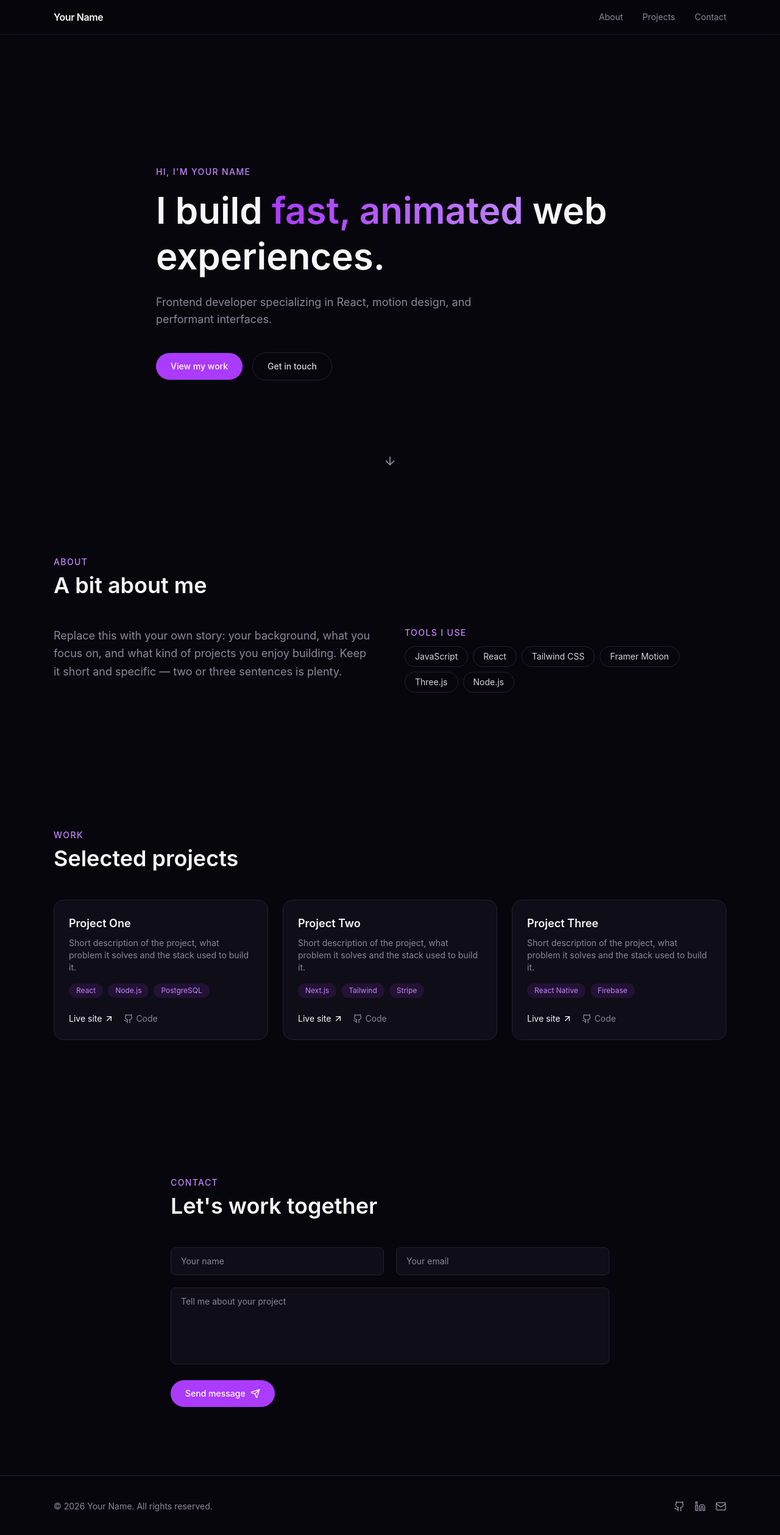
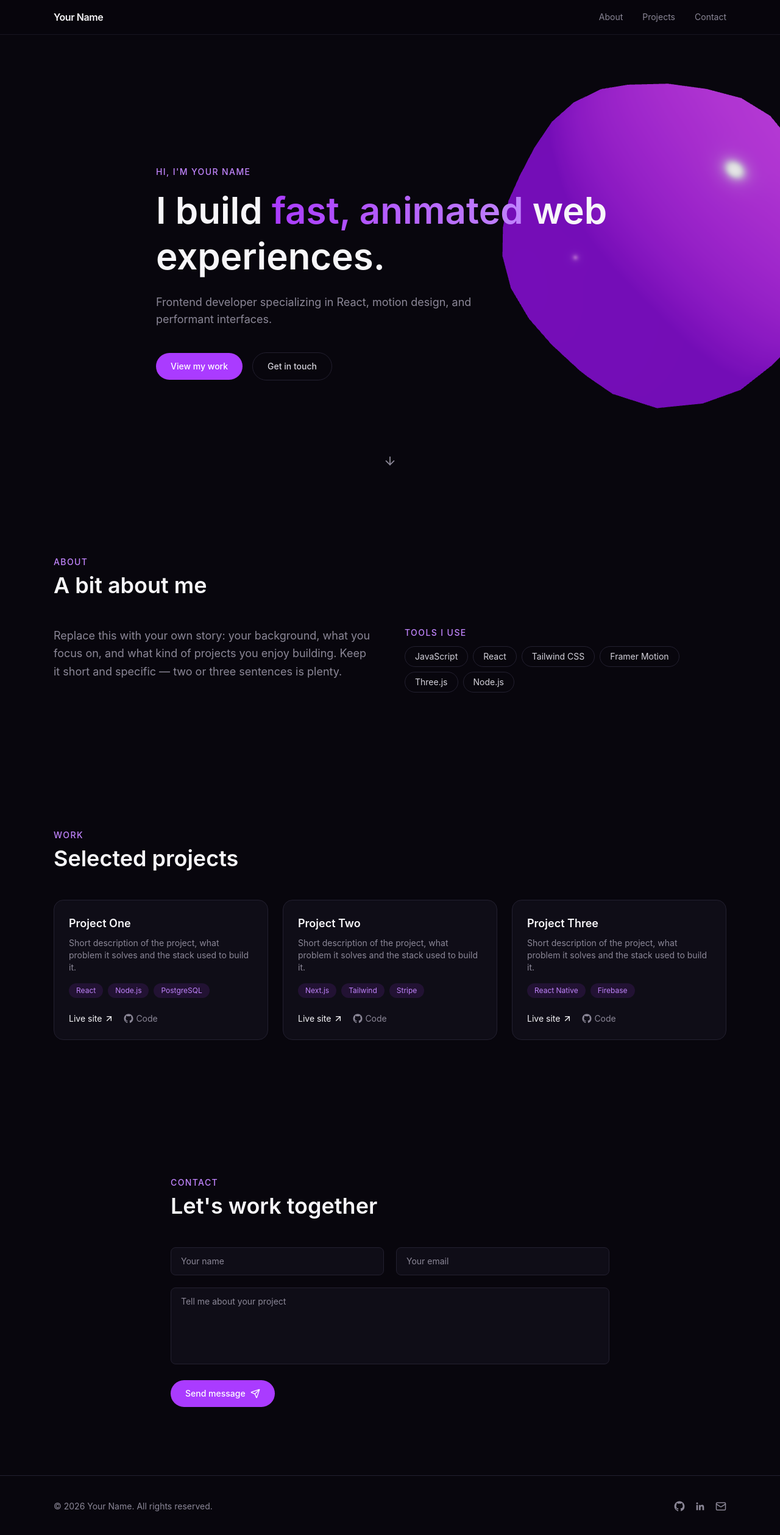
Before and after one commit to shahidyousafxai/portfolio-latest-26, a React (Vite) app: page / in a window 1280 px wide. Shown: the top 2518 px of the page at 61% size. Built offline with nearby package versions, Linux system fonts and the light colour scheme.

Commit message:
sections basic created

```diff
--- a/src/components/Footer.jsx
+++ b/src/components/Footer.jsx
@@ -1,8 +1,9 @@
-import { Github, Linkedin, Mail } from 'lucide-react'
+import { Mail } from 'lucide-react'
+import { GithubIcon, LinkedinIcon } from './icons'
 
 const socials = [
-  { icon: Github, href: 'https://github.com/yourhandle', label: 'GitHub' },
-  { icon: Linkedin, href: 'https://linkedin.com/in/yourhandle', label: 'LinkedIn' },
+  { icon: GithubIcon, href: 'https://github.com/yourhandle', label: 'GitHub' },
+  { icon: LinkedinIcon, href: 'https://linkedin.com/in/yourhandle', label: 'LinkedIn' },
   { icon: Mail, href: 'mailto:you@example.com', label: 'Email' },
 ]
 
--- a/src/components/HeroScene.jsx
+++ b/src/components/HeroScene.jsx
@@ -5,15 +5,17 @@ import { Suspense } from 'react'
 function DistortedBlob() {
   return (
     <Float speed={1.5} rotationIntensity={0.6} floatIntensity={1.2}>
-      <mesh scale={2.2}>
+      <mesh position={[2.6, 0.2, 0]} scale={1.5}>
         <icosahedronGeometry args={[1, 4]} />
         <MeshDistortMaterial
           color="#aa3bff"
           attach="material"
           distort={0.45}
           speed={1.8}
-          roughness={0.2}
-          metalness={0.4}
+          roughness={0.15}
+          metalness={0}
+          emissive="#5b0fb8"
+          emissiveIntensity={0.4}
         />
       </mesh>
     </Float>
@@ -23,8 +25,9 @@ function DistortedBlob() {
 export default function HeroScene() {
   return (
     <Canvas camera={{ position: [0, 0, 6], fov: 45 }} dpr={[1, 2]}>
-      <ambientLight intensity={0.6} />
-      <directionalLight position={[3, 3, 3]} intensity={1.2} />
+      <ambientLight intensity={1.2} />
+      <directionalLight position={[3, 3, 3]} intensity={2} />
+      <pointLight position={[-4, -2, 2]} intensity={2} color="#c084fc" />
       <Suspense fallback={null}>
         <DistortedBlob />
       </Suspense>
--- /dev/null
+++ b/src/components/icons.jsx
@@ -0,0 +1,29 @@
+export function GithubIcon({ size = 18, className }) {
+  return (
+    <svg
+      width={size}
+      height={size}
+      viewBox="0 0 24 24"
+      fill="currentColor"
+      className={className}
+      aria-hidden="true"
+    >
+      <path d="M12 .5C5.73.5.75 5.48.75 11.75c0 5.02 3.26 9.28 7.78 10.78.57.1.78-.25.78-.55v-2.15c-3.16.69-3.83-1.36-3.83-1.36-.52-1.31-1.26-1.66-1.26-1.66-1.03-.71.08-.69.08-.69 1.14.08 1.74 1.17 1.74 1.17 1.01 1.74 2.65 1.24 3.3.95.1-.73.4-1.24.72-1.53-2.52-.29-5.17-1.26-5.17-5.6 0-1.24.44-2.25 1.16-3.04-.12-.28-.5-1.44.11-3 0 0 .95-.31 3.12 1.16a10.7 10.7 0 0 1 5.68 0c2.16-1.47 3.11-1.16 3.11-1.16.62 1.56.23 2.72.11 3 .73.79 1.16 1.8 1.16 3.04 0 4.35-2.65 5.31-5.18 5.59.41.35.77 1.05.77 2.11v3.13c0 .3.2.66.79.55A11.25 11.25 0 0 0 23.25 11.75C23.25 5.48 18.27.5 12 .5Z" />
+    </svg>
+  )
+}
+
+export function LinkedinIcon({ size = 18, className }) {
+  return (
+    <svg
+      width={size}
+      height={size}
+      viewBox="0 0 24 24"
+      fill="currentColor"
+      className={className}
+      aria-hidden="true"
+    >
+      <path d="M20.45 20.45h-3.55v-5.57c0-1.33-.02-3.03-1.85-3.03-1.86 0-2.14 1.45-2.14 2.94v5.66H9.36V9h3.41v1.56h.05c.47-.9 1.63-1.85 3.36-1.85 3.59 0 4.25 2.36 4.25 5.44v6.3ZM5.34 7.43a2.06 2.06 0 1 1 0-4.12 2.06 2.06 0 0 1 0 4.12ZM7.12 20.45H3.56V9h3.56v11.45Z" />
+    </svg>
+  )
+}
--- a/src/sections/Hero.jsx
+++ b/src/sections/Hero.jsx
@@ -1,23 +1,27 @@
 import { motion } from 'framer-motion'
 import { ArrowDown } from 'lucide-react'
-import HeroScene from '../components/HeroScene'
+import { lazy, Suspense } from 'react'
 import { fadeUp, stagger } from '../lib/animations'
+
+const HeroScene = lazy(() => import('../components/HeroScene'))
 
 export default function Hero() {
   return (
     <section
       id="top"
-      className="relative flex min-h-screen items-center overflow-hidden pt-24"
+      className="relative isolate flex min-h-screen items-center overflow-hidden pt-24"
     >
-      <div className="absolute inset-0 -z-10 opacity-80">
-        <HeroScene />
+      <div className="pointer-events-none absolute inset-0 opacity-90">
+        <Suspense fallback={null}>
+          <HeroScene />
+        </Suspense>
       </div>
 
       <motion.div
         variants={stagger}
         initial="hidden"
         animate="show"
-        className="mx-auto max-w-6xl px-6"
+        className="relative z-10 mx-auto max-w-6xl px-6"
       >
         <motion.p variants={fadeUp} className="mb-4 text-sm font-medium uppercase tracking-widest text-accent-soft">
           Hi, I'm Your Name
@@ -54,7 +58,7 @@ export default function Hero() {
         aria-label="Scroll to about section"
         animate={{ y: [0, 10, 0] }}
         transition={{ duration: 1.8, repeat: Infinity, ease: 'easeInOut' }}
-        className="absolute bottom-10 left-1/2 -translate-x-1/2 text-text-muted"
+        className="absolute bottom-10 left-1/2 z-10 -translate-x-1/2 text-text-muted"
       >
         <ArrowDown size={22} />
       </motion.a>
--- a/src/sections/Projects.jsx
+++ b/src/sections/Projects.jsx
@@ -1,5 +1,6 @@
 import { motion } from 'framer-motion'
-import { ArrowUpRight, Github } from 'lucide-react'
+import { ArrowUpRight } from 'lucide-react'
+import { GithubIcon } from '../components/icons'
 import SectionHeading from '../components/SectionHeading'
 import { projects } from '../data/projects'
 import { fadeUp, stagger } from '../lib/animations'
@@ -46,7 +47,7 @@ export default function Projects() {
                 href={project.repo}
                 className="inline-flex items-center gap-1 text-text-muted transition-colors hover:text-accent-soft"
               >
-                <Github size={16} /> Code
+                <GithubIcon size={16} /> Code
               </a>
             </div>
           </motion.article>
```
